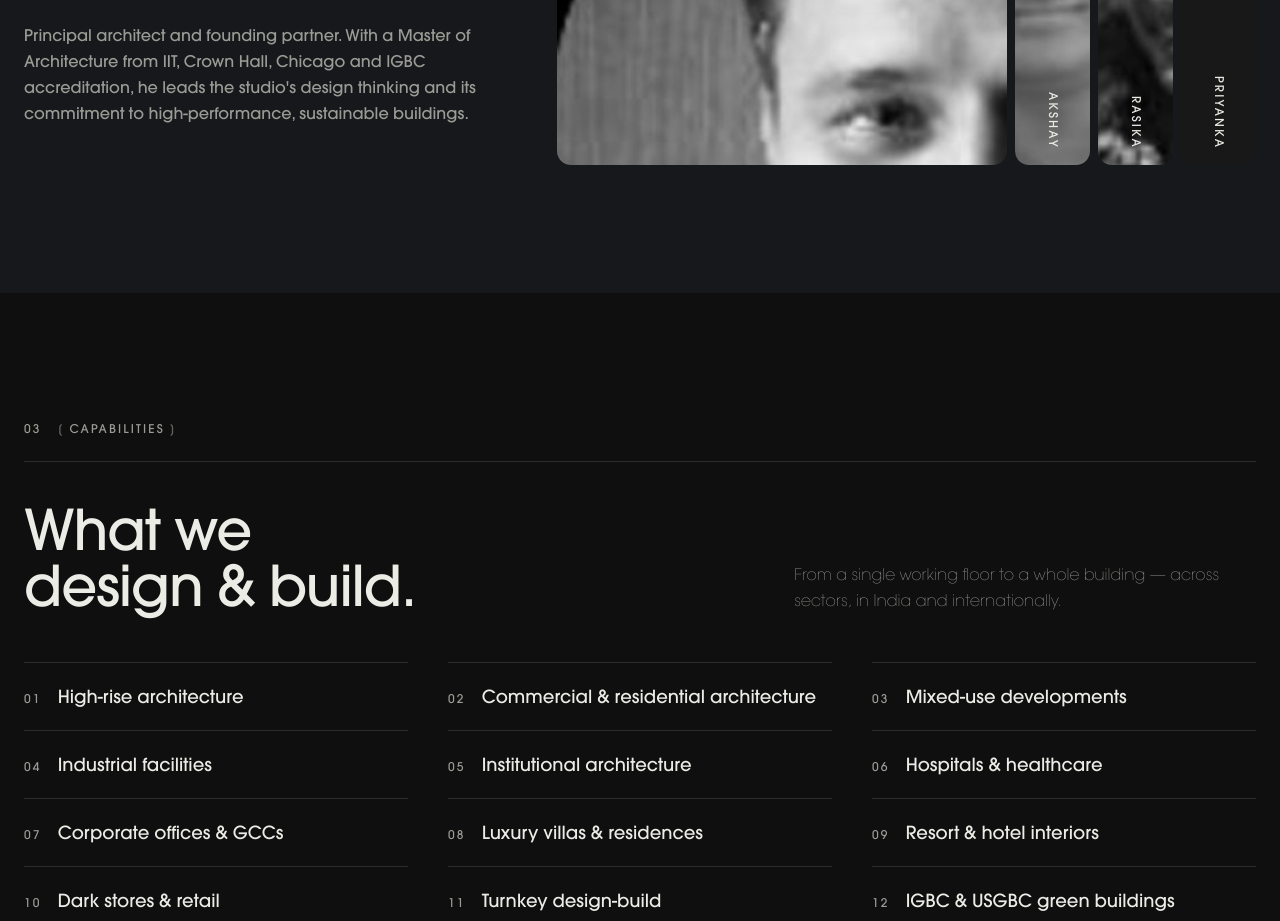
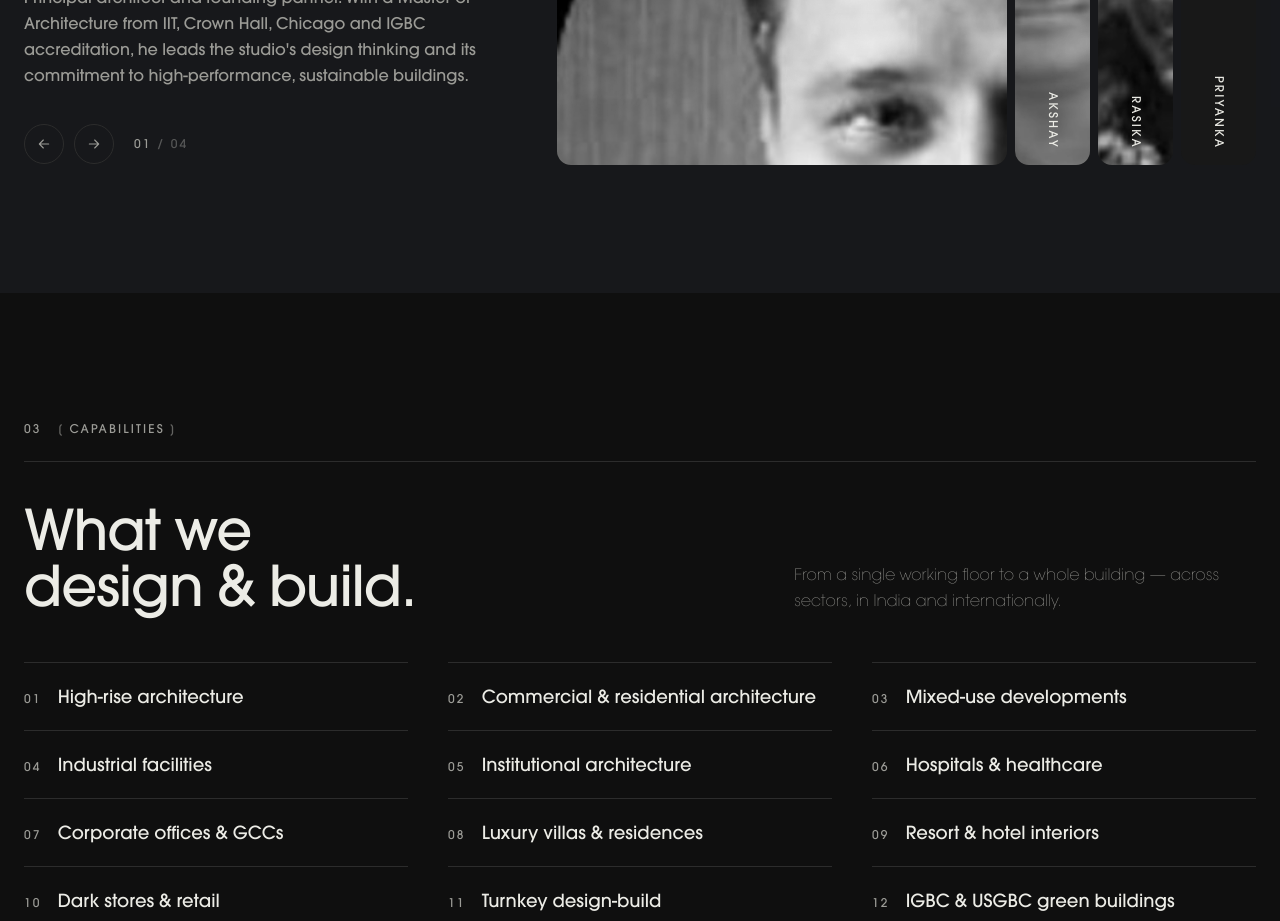
Before and after one commit to TusharND12/madane-design-workshop, a Next.js app: page /studio in a window 1280 px wide. Shown: the part 2180-3101 px from the top of the page. Built offline with nearby package versions, Linux system fonts and the light colour scheme.

Commit message:
Leadership showcase: add prev/next arrow toggle with index counter

```diff
--- a/src/components/studio/LeadershipShowcase.tsx
+++ b/src/components/studio/LeadershipShowcase.tsx
@@ -26,6 +26,9 @@ export function LeadershipShowcase({ items, socials, email }: { items: readonly
   const reduced = usePrefersReducedMotion();
   const [active, setActive] = useState(0);
   const a = items[active];
+  const N = items.length;
+  const pad = (n: number) => String(n).padStart(2, "0");
+  const go = (dir: number) => setActive((i) => (i + dir + N) % N);
 
   return (
     <div className="mt-12 grid gap-10 md:mt-16 md:grid-cols-12 md:gap-12">
@@ -61,6 +64,31 @@ export function LeadershipShowcase({ items, socials, email }: { items: readonly
             <p className="mt-7 max-w-prose text-base leading-relaxed text-ink-muted">{a.bio}</p>
           </motion.div>
         </AnimatePresence>
+
+        {/* arrow toggle */}
+        <div className="mt-9 flex items-center gap-5">
+          <div className="flex items-center gap-2.5">
+            <button
+              type="button"
+              onClick={() => go(-1)}
+              aria-label="Previous leader"
+              className="flex h-10 w-10 items-center justify-center rounded-full border border-hairline text-ink-muted transition-colors duration-300 hover:border-ink hover:text-ink"
+            >
+              <Arrow dir="left" />
+            </button>
+            <button
+              type="button"
+              onClick={() => go(1)}
+              aria-label="Next leader"
+              className="flex h-10 w-10 items-center justify-center rounded-full border border-hairline text-ink-muted transition-colors duration-300 hover:border-ink hover:text-ink"
+            >
+              <Arrow dir="right" />
+            </button>
+          </div>
+          <span className="font-mono text-2xs tracking-label text-ink-muted">
+            {pad(active + 1)} <span className="text-ink/30">/ {pad(N)}</span>
+          </span>
+        </div>
       </div>
 
       {/* Right — portrait strip */}
@@ -122,6 +150,25 @@ export function LeadershipShowcase({ items, socials, email }: { items: readonly
   );
 }
 
+function Arrow({ dir }: { dir: "left" | "right" }) {
+  return (
+    <svg
+      width="16"
+      height="16"
+      viewBox="0 0 24 24"
+      fill="none"
+      stroke="currentColor"
+      strokeWidth="1.6"
+      strokeLinecap="round"
+      strokeLinejoin="round"
+      aria-hidden="true"
+      className={dir === "left" ? "rotate-180" : ""}
+    >
+      <path d="M5 12h14M13 6l6 6-6 6" />
+    </svg>
+  );
+}
+
 function SocialIcon({ label }: { label: string }) {
   if (label === "LinkedIn") {
     return (
```
